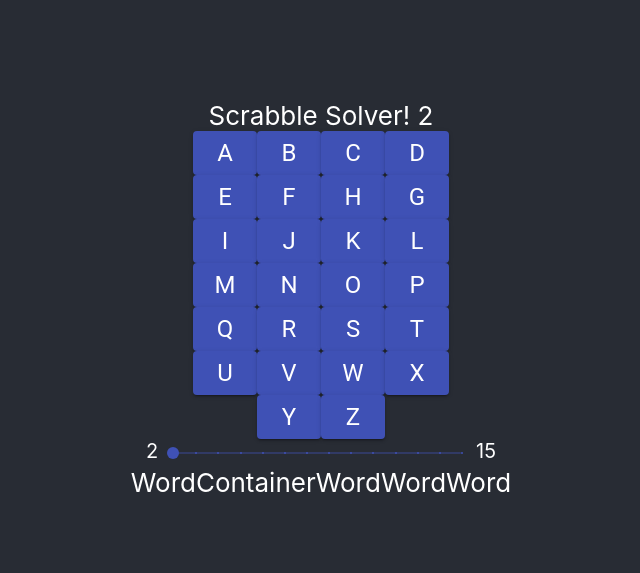
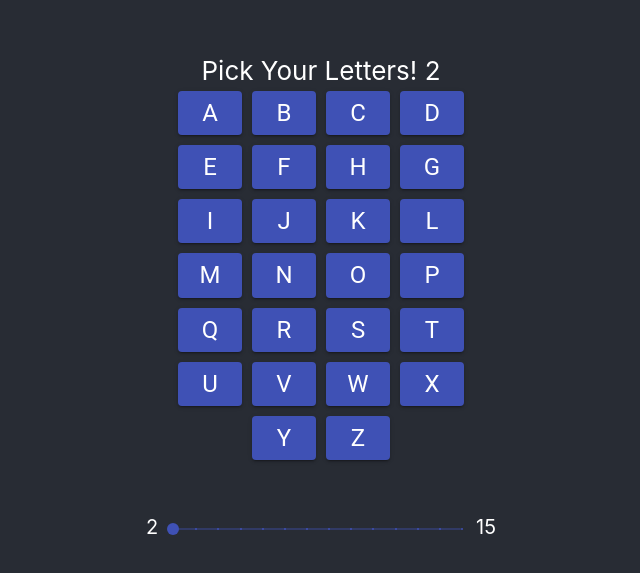
Before and after one commit to colombiandev/FindTheWord, a React (Create React App) app: page / in a window 1280 px wide. Shown: the part 101-674 px from the top of the page, without its empty margins (319-959 px from the left). Built offline with nearby package versions, Linux system fonts and the light colour scheme.

Commit message:
added letters to choose from and selected letters state

```diff
--- a/src/App.css
+++ b/src/App.css
@@ -37,6 +37,9 @@
   }
 }
 
-.App-width {
-  width: 300px;
+.Letters {
+  max-width: 300px;
+  display: flex;
+  justify-content: center;
+  flex-wrap: wrap;
 }
--- a/src/App.js
+++ b/src/App.js
@@ -2,18 +2,26 @@ import './App.css';
 import Letter from './components/Letter';
 import WordLength from './components/WordLength';
 import WordContainer from './components/WordContainer';
-import { useState } from 'react';
+import { useState, useEffect } from 'react';
 
 const App = () => {
   const alphabet = ["A", "B", "C", "D", "E", "F", "H", "G", "I", "J", "K", "L", "M", "N", "O", "P", "Q", "R", "S", "T", "U", "V", "W", "X", "Y", "Z"];
   const minWordLength = 2;
   const maxWordLength = 15;
   const [wordLength, setWordLength] = useState(minWordLength);
+  const [selectedLetters, setSelectedLetters] = useState([]);
 
   const makeLetters = () => {
     return(
       alphabet.map((letter) => {
-        return <Letter Letter={letter} />
+        return (
+          <Letter
+            key={letter}
+            letter={letter}
+            selectedLetters={selectedLetters}
+            setSelectedLetters={setSelectedLetters}
+          />
+        );
       })
     )
   }
@@ -21,8 +29,8 @@ const App = () => {
   return (
     <div className="App">
       <header className="App-header">
-        Scrabble Solver! {wordLength}
-        <div className="App-width">
+        Pick Your Letters! {wordLength}
+        <div className="Letters">
           {makeLetters()}
         </div>
         <WordLength
@@ -30,7 +38,9 @@ const App = () => {
           maxWordLength={maxWordLength}
           setWordLength={setWordLength}
         />
-        <WordContainer />
+        <WordContainer
+          selectedLetters={selectedLetters}
+        />
       </header>
     </div>
   );
--- a/src/components/Letter.js
+++ b/src/components/Letter.js
@@ -1,21 +1,36 @@
+import { makeStyles } from '@material-ui/core/styles';
 import { Button, Typography } from '@material-ui/core';
 
 const Letter = (props) => {
+
+    const useStyles = makeStyles({
+        root: {
+          margin: 5,
+        },
+      });
+    const classes = useStyles();
+
     const LetterClicked = (e) => {
-        console.log(e.currentTarget.value);
+        let updatedSelectedLetters = props.selectedLetters.filter((letter) => letter !== e.currentTarget.value);
+        if (updatedSelectedLetters.length === props.selectedLetters.length) {
+            props.setSelectedLetters([...props.selectedLetters, e.currentTarget.value.toString()]);
+        } else {
+            props.setSelectedLetters([...updatedSelectedLetters]);
+        }
     }
+
     return (
-        <>
+        <div className={classes.root}>
             <Button
             variant="contained"
             color="primary"
-            value={props.Letter}
+            value={props.letter}
             onClick={LetterClicked.bind(this)}>
                 <Typography variant="h5" component="h2">
-                    {props.Letter}
+                    {props.letter}
                 </Typography>
             </Button>
-        </>
+        </div>
     );
 }
 
--- a/src/components/Word.js
+++ b/src/components/Word.js
@@ -1,8 +1,7 @@
 const Word = (props) => {
-
     return (
         <>
-            Word
+            {props.letter}
         </>
     );
 }
--- a/src/components/WordContainer.js
+++ b/src/components/WordContainer.js
@@ -2,12 +2,22 @@ import Word from './Word';
 
 const WordContainer = (props) => {
 
+    const getLetters = () => {
+        return(
+            props.selectedLetters.map((letter) => {
+                return (
+                    <Word
+                        key={letter}
+                        letter={letter}
+                    />
+                );
+            })
+        );
+    }
+
     return (
         <div>
-            WordContainer
-            <Word />
-            <Word />
-            <Word />
+            {getLetters()}
         </div>
     );
 }
--- a/src/components/WordLength.js
+++ b/src/components/WordLength.js
@@ -9,6 +9,7 @@ const WordLength = (props) => {
           width: 350,
           display: 'flex',
           justifyContent: 'space-between',
+          marginTop: 50,
         },
         minSliderLabel: {
             marginRight: 15,
@@ -35,7 +36,7 @@ const WordLength = (props) => {
                 getAriaValueText={updateWordLength}
                 aria-labelledby="discrete-slider"
                 step={1}
-                marks
+                marks={true}
                 min={props.minWordLength}
                 max={props.maxWordLength}
                 valueLabelDisplay="auto"
```
